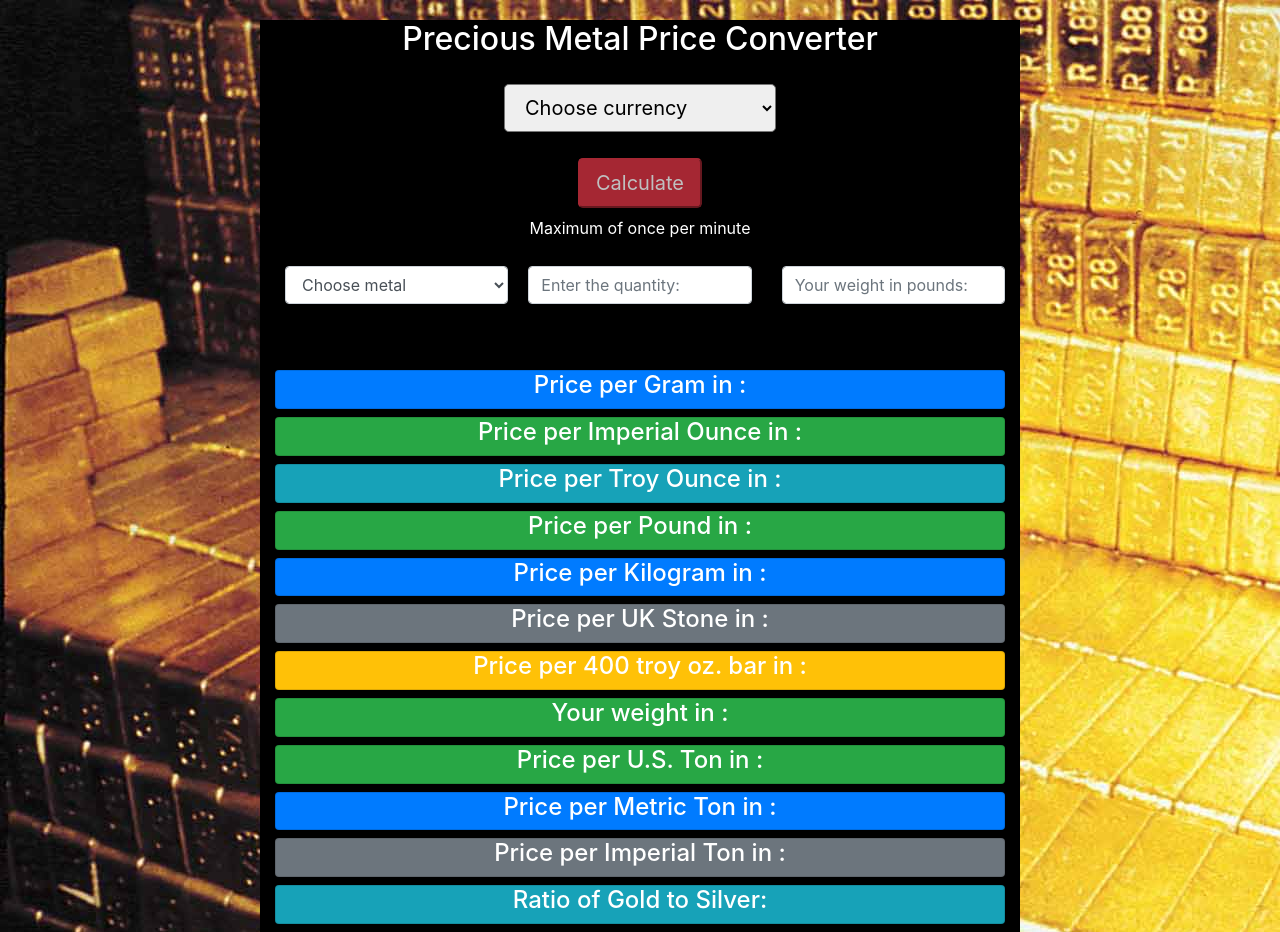
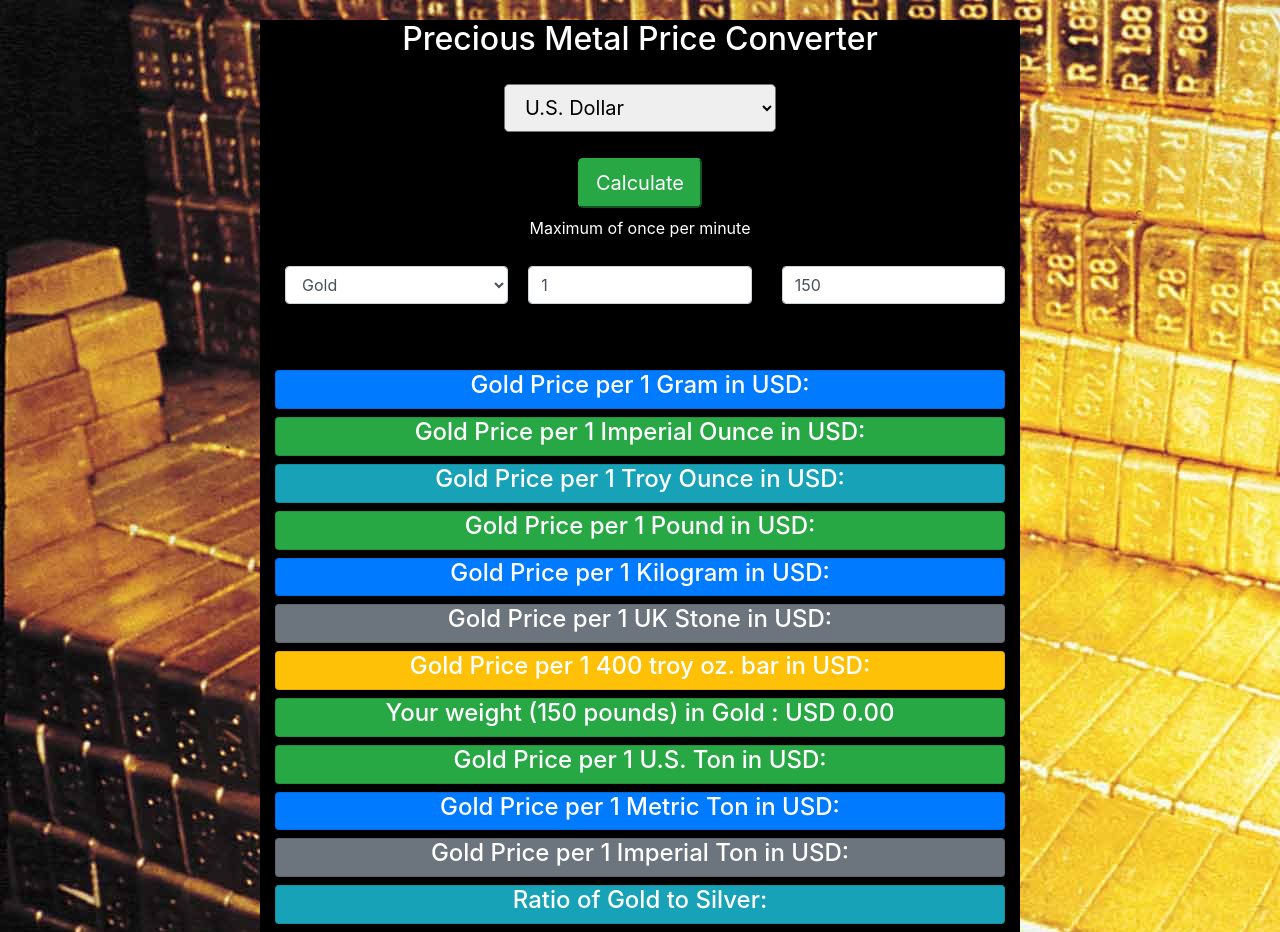
Before and after one commit to vibraniumforge/precious-metal-price, a React (Create React App) app: page / in a window 1280 px wide. Built offline with nearby package versions, Linux system fonts and the light colour scheme.

Commit message:
modified starting state

```diff
--- a/src/App.js
+++ b/src/App.js
@@ -16,10 +16,10 @@ class App extends Component {
         Platinum: 0,
         Palladium: 0
       },
-      metalChoice: "",
-      amount: "",
-      userWeight: "",
-      currency: "",
+      metalChoice: "Gold",
+      amount: "1",
+      userWeight: "150",
+      currency: "USD",
       currencySign: "",
       currencySignIsBefore: true
     };
```
